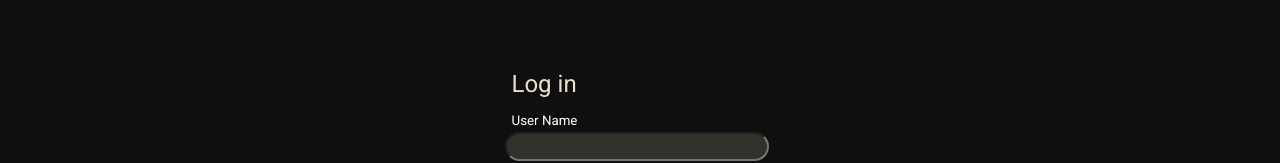
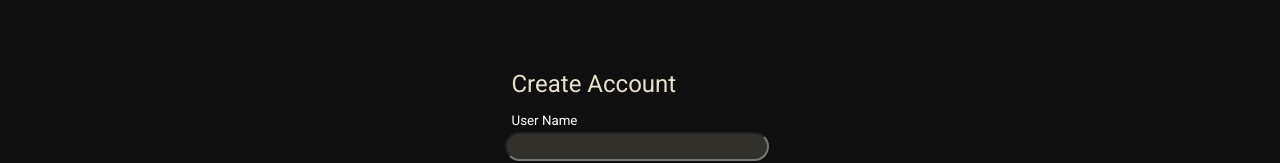
Before and after one commit to Daniel-Peatt/flux, a React (Create React App) app: page /createAccount in a window 1280 px wide. Shown: the part 230-393 px from the top of the page. Built offline with nearby package versions, Linux system fonts and the light colour scheme.

Commit message:
Add Dashboard page

```diff
--- a/src/App.js
+++ b/src/App.js
@@ -4,6 +4,7 @@
 import CreateAccountPage from './pages/CreateAccount.js'
 import  Home  from './pages/Home';
 import NoPage from './pages/NoPage.js';
+import Dashboard from './pages/Dashboard.js';
 
 function App() {
 
@@ -14,6 +15,7 @@
           {/* index means the default path when the webpage is loaded */}
           <Route index element={<Home />} />
           <Route path="/createAccount" element={<CreateAccountPage />} />
+          <Route path="/Dashboard" element={<Dashboard />} />
           {/* Path = * ... means if page is not found go to this ... 404 Page */}
           <Route path="*" element={<NoPage />} />
         </Routes>
--- a/src/components/CreateAccount/CreateAccount.jsx
+++ b/src/components/CreateAccount/CreateAccount.jsx
@@ -5,7 +5,7 @@
         <div className={styles.Login}>
             <div>
                 <div className={styles.loginTitle}>
-                    Log in
+                    Create Account
                 </div>
                 <form action="" className={styles.TextFields}>
                     <label className={styles.userNameLabel}> User Name <br />
--- a/src/components/Login/Login.jsx
+++ b/src/components/Login/Login.jsx
@@ -1,5 +1,7 @@
 import styles from "./Login.module.css";
 import React, {useState} from "react";
+import { useNavigate } from "react-router-dom";
+
 
 function Login () {
     // useStates
@@ -8,6 +10,9 @@
     const [emailSubmit, setEmailSubmit] = useState("");
     const [passSubmit, setPassSubmit] = useState("");
 
+    // Used for routing pages
+    const navigate = useNavigate();
+
     // Saves the value of information in the text-fields to a varible
     const handleClick = () => {
         setEmailSubmit(email);
@@ -15,6 +20,7 @@
         console.log("email and password entered: ");
         console.log(emailSubmit);
         console.log(passSubmit);
+        navigate("/Dashboard");
     }
 
     // Keeps track of what is currently in the email and password text fields
@@ -25,6 +31,13 @@
     const handlePassChange = (event) => {
         setPass(event.target.value);
     }
+
+    // Used to navigate to the createAccount Route when button is pressed
+
+    const goToDashboard = () => {
+        navigate("/Dashboard");
+    }
+
 
 
     return (
--- a/src/pages/CreateAccount.js
+++ b/src/pages/CreateAccount.js
@@ -4,6 +4,7 @@
 export default function CreateAccountPage () {
     return (
         <>
+
         <Header />
         <CreateAccount />
         </>
--- /dev/null
+++ b/src/pages/Dashboard.js
@@ -0,0 +1,11 @@
+import Header from "../components/Header/Header.jsx";
+
+export default function Dashboard () {
+    return (
+        <>
+
+        <Header />
+
+        </>
+    )
+}
```
